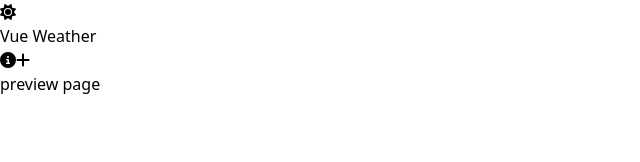
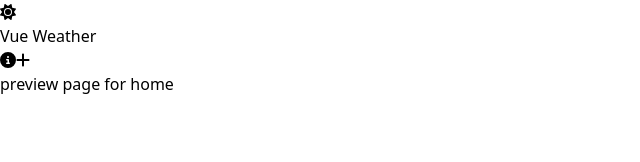
Before and after one commit to JonasBne/vue3-blog, a Vue app: page /weather/home in a window 1280 px wide. Shown: the top 162 px of the page, without its empty margins (0-640 px from the left). Built offline with nearby package versions, Linux system fonts and the light colour scheme; no server answers.

Commit message:
feat: add async view for a city with suspense boundary

```diff
--- /dev/null
+++ b/src/components/AsyncCityView.vue
@@ -0,0 +1,31 @@
+<script setup lang="ts">
+import { ref } from 'vue'
+import { useRoute } from 'vue-router'
+
+const apiKey = import.meta.env.VITE_API_KEY
+
+const route = useRoute()
+const city = route.params.city
+
+const requestError = ref(false)
+
+const getWeatherData = async () => {
+  try {
+    const response = await fetch(
+      `https://api.weatherapi.com/v1/forecast.json?q=${city}&days=7&key=${apiKey}`
+    )
+    return await response.json()
+  } catch (e) {
+    requestError.value = true
+  }
+}
+
+const weatherData = await getWeatherData()
+console.log('weatherData', weatherData)
+</script>
+
+<template>
+  <main class="w-full">
+    <div>preview page for {{ city }}</div>
+  </main>
+</template>
--- a/src/views/CityView.vue
+++ b/src/views/CityView.vue
@@ -1,7 +1,12 @@
-<script setup lang="ts"></script>
+<script setup lang="ts">
+import AsyncCityView from '@/components/AsyncCityView.vue'
+</script>
 
 <template>
   <main class="w-full">
-    <div>preview page</div>
+    <Suspense>
+      <AsyncCityView />
+      <template #fallback> Loading weather data... </template>
+    </Suspense>
   </main>
 </template>
```
